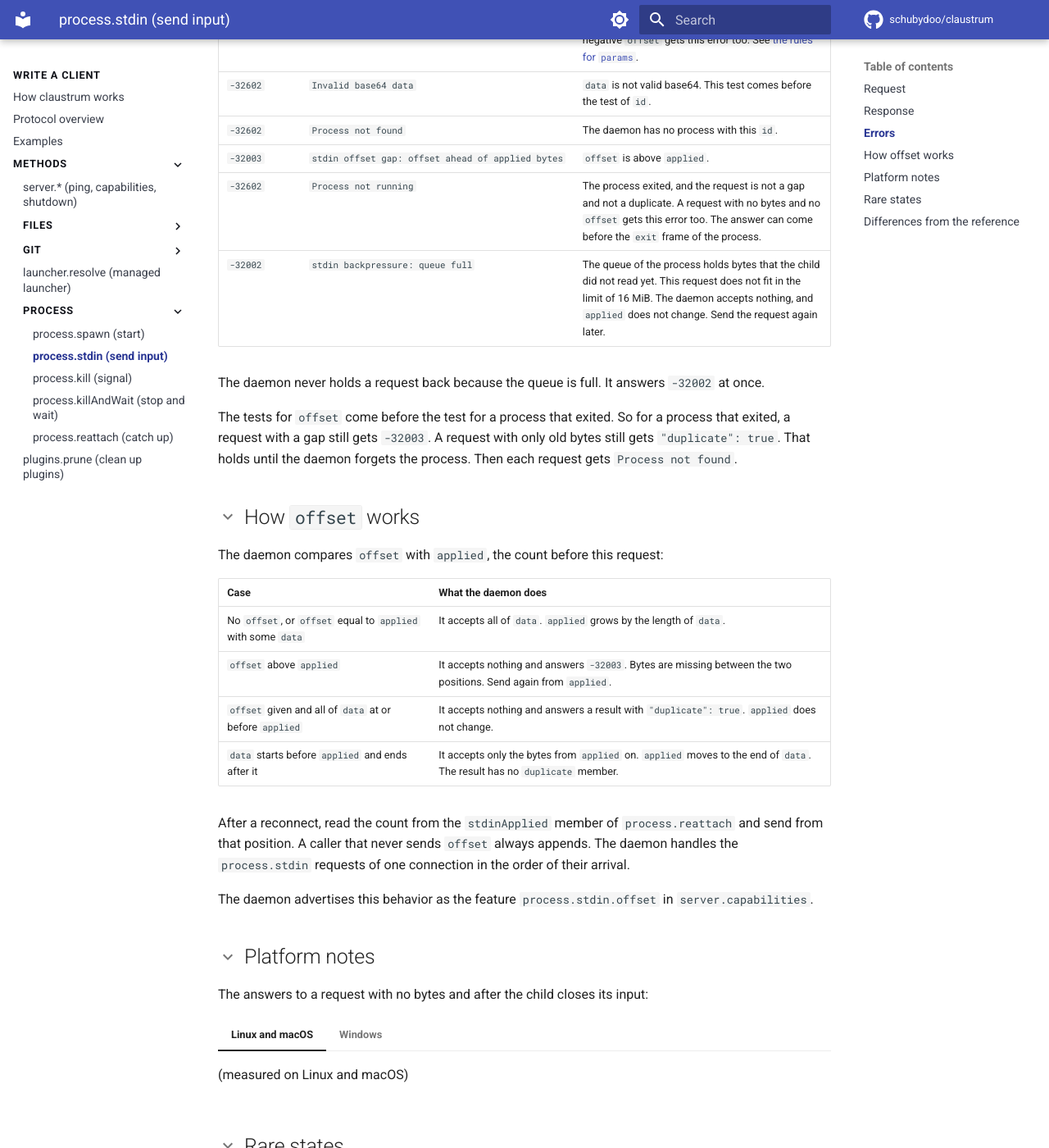
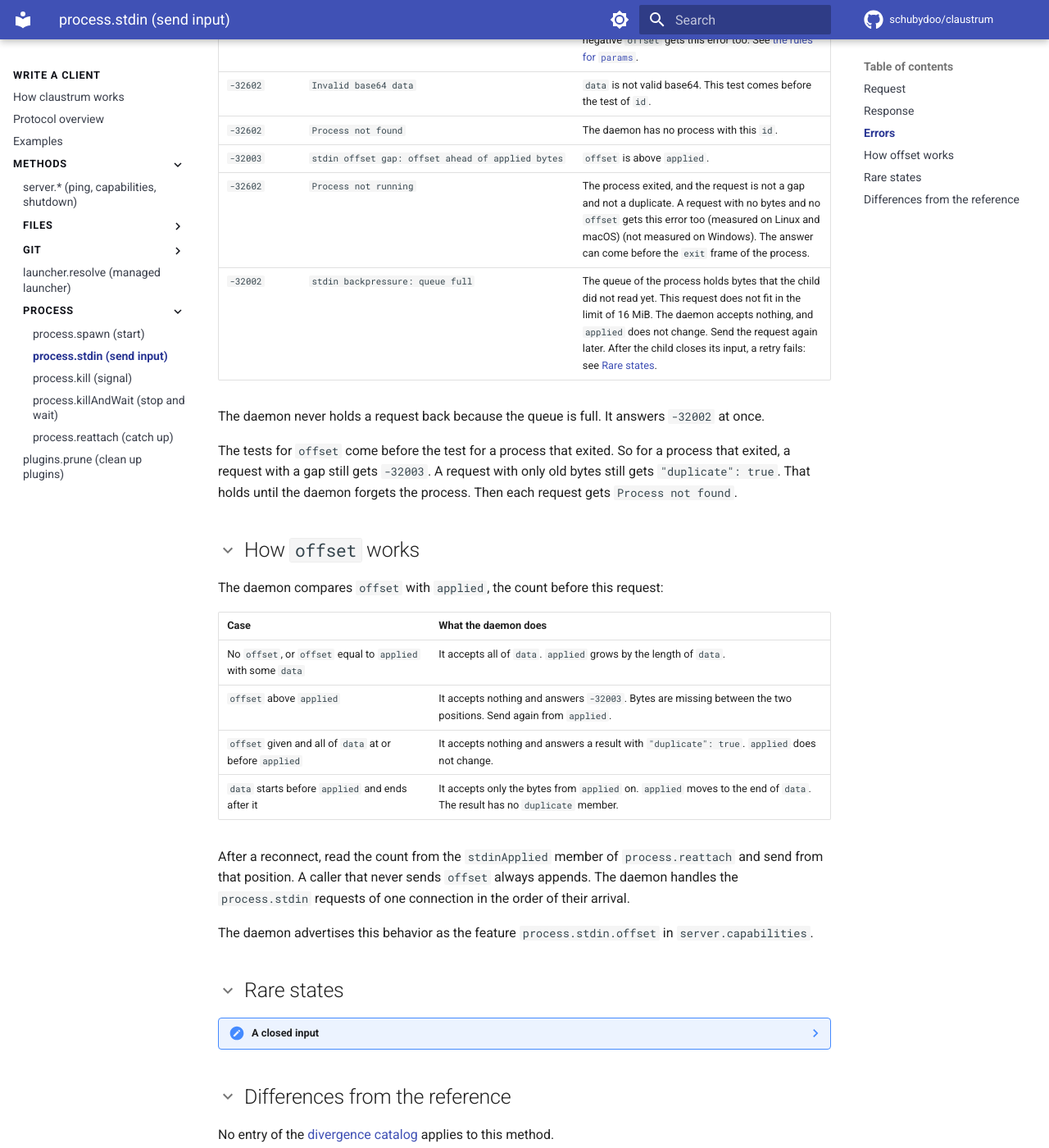
Before and after one commit to schubydoo/claustrum, an MkDocs documentation site: the page built from docs/protocol/process-stdin.md, in a window 1280 px wide and 1400 px high, scrolled down 1365 px. Shown: the whole window at 82% size. Built offline with MkDocs 1.6.1 and Material for MkDocs 9.7.7, drawn with Linux system fonts in a browser that asks for light colours; comment, search, counter and statistics services are not loaded.

Commit message:
docs: tag the stdin rules in place and point the retry row to its note
Co-Authored-By: Claude Opus 5.5 <noreply@anthropic.com>

```diff
--- a/docs/protocol/process-stdin.md
+++ b/docs/protocol/process-stdin.md
@@ -42,8 +42,8 @@ This method has no `errorCode` member. A failure is a JSON-RPC error. The daemon
 | `-32602` | `Invalid base64 data` | `data` is not valid base64. This test comes before the test of `id`. |
 | `-32602` | `Process not found` | The daemon has no process with this `id`. |
 | `-32003` | `stdin offset gap: offset ahead of applied bytes` | `offset` is above `applied`. |
-| `-32602` | `Process not running` | The process exited, and the request is not a gap and not a duplicate. A request with no bytes and no `offset` gets this error too. The answer can come before the `exit` frame of the process. |
-| `-32002` | `stdin backpressure: queue full` | The queue of the process holds bytes that the child did not read yet. This request does not fit in the limit of 16 MiB. The daemon accepts nothing, and `applied` does not change. Send the request again later. |
+| `-32602` | `Process not running` | The process exited, and the request is not a gap and not a duplicate. A request with no bytes and no `offset` gets this error too (measured on Linux and macOS) (not measured on Windows). The answer can come before the `exit` frame of the process. |
+| `-32002` | `stdin backpressure: queue full` | The queue of the process holds bytes that the child did not read yet. This request does not fit in the limit of 16 MiB. The daemon accepts nothing, and `applied` does not change. Send the request again later. After the child closes its input, a retry fails: see [Rare states](#rare-states). |
 
 The daemon never holds a request back because the queue is full. It answers `-32002` at once.
 
@@ -64,23 +64,13 @@ After a reconnect, read the count from the `stdinApplied` member of `process.rea
 
 The daemon advertises this behavior as the feature `process.stdin.offset` in `server.capabilities`.
 
-## Platform notes
-
-The answers to a request with no bytes and after the child closes its input:
-
-=== "Linux and macOS"
-    (measured on Linux and macOS)
-
-=== "Windows"
-    (not measured)
-
 ## Rare states
 
 ??? note "A closed input"
 
     If the child exits or closes its input first, the child never gets the bytes in the queue. No response says so.
 
-    After the child closes its input, the queue keeps the bytes of later requests. `applied` grows until the queue is full. The queue does not drain then, so each later request that does not fit gets `-32002` (from the code).
+    After the child closes its input, the queue keeps the bytes of later requests. `applied` grows until the queue is full (measured on Linux and macOS) (not measured on Windows). The queue does not drain then, so each later request that does not fit gets `-32002` (from the code).
 
 ## Differences from the reference
 
```
Also changed, not shown: 1 other file.
